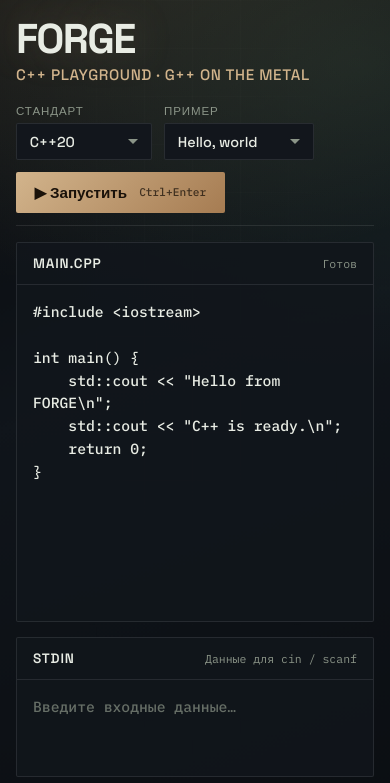
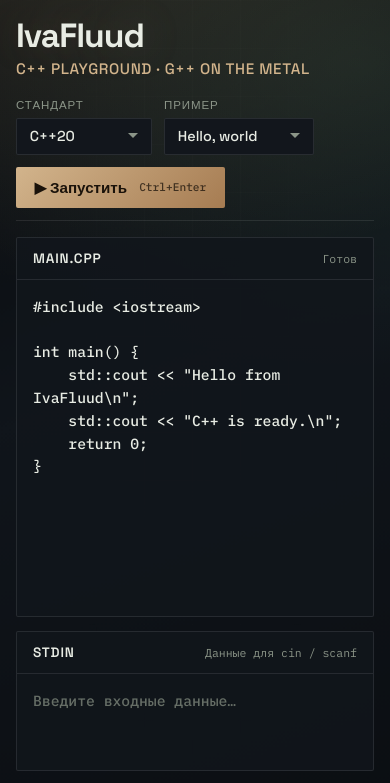
Before and after one commit to Fluud4/desktop-tutorial, a website: page public/index.html in a window 390 px wide. Shown: the top 783 px of the page. Drawn offline with Linux system fonts and the light colour scheme.

Commit message:
Rename compiler brand from FORGE to IvaFluud
Update UI title, sample output, package metadata, and temp workdir prefix.

Co-authored-by: Fluud4 <Fluud4@users.noreply.github.com>

```diff
--- a/package.json
+++ b/package.json
@@ -1,8 +1,8 @@
 {
-  "name": "forge-cxx",
+  "name": "ivafluud-cxx",
   "version": "1.0.0",
   "private": true,
-  "description": "In-browser C++ playground that compiles and runs code with g++",
+  "description": "IvaFluud — in-browser C++ playground that compiles and runs code with g++",
   "main": "server.js",
   "scripts": {
     "start": "node server.js",
--- a/public/app.js
+++ b/public/app.js
@@ -5,7 +5,7 @@
       code: `#include <iostream>
 
 int main() {
-    std::cout << "Hello from FORGE\\n";
+    std::cout << "Hello from IvaFluud\\n";
     std::cout << "C++ is ready.\\n";
     return 0;
 }
--- a/public/index.html
+++ b/public/index.html
@@ -4,10 +4,10 @@
     <meta charset="utf-8" />
     <meta name="viewport" content="width=device-width, initial-scale=1" />
     <meta name="google" content="notranslate" />
-    <title>FORGE — C++ compiler</title>
+    <title>IvaFluud — C++ compiler</title>
     <meta
       name="description"
-      content="FORGE — онлайн-компилятор C++: пишите код, запускайте, смотрите вывод."
+      content="IvaFluud — онлайн-компилятор C++: пишите код, запускайте, смотрите вывод."
     />
     <link rel="preconnect" href="https://fonts.googleapis.com" />
     <link rel="preconnect" href="https://fonts.gstatic.com" crossorigin />
@@ -24,7 +24,7 @@
     <div class="shell">
       <header class="top">
         <div class="brand-block">
-          <p class="brand">FORGE</p>
+          <p class="brand">IvaFluud</p>
           <p class="tagline">C++ playground · g++ on the metal</p>
         </div>
         <div class="controls">
--- a/public/styles.css
+++ b/public/styles.css
@@ -100,9 +100,9 @@ body {
 
 .brand {
   margin: 0;
-  font-size: clamp(2.8rem, 7vw, 4.6rem);
-  line-height: 0.9;
-  letter-spacing: -0.04em;
+  font-size: clamp(2.2rem, 6vw, 3.8rem);
+  line-height: 0.95;
+  letter-spacing: -0.03em;
   font-weight: 700;
   color: var(--ink);
   text-shadow: 0 0 40px rgba(210, 180, 140, 0.25);
@@ -365,7 +365,7 @@ textarea::placeholder {
   }
 
   .brand {
-    font-size: 2.6rem;
+    font-size: 2.1rem;
   }
 }
 
--- a/server.js
+++ b/server.js
@@ -125,7 +125,7 @@ function runProcess(command, args, options = {}) {
 }
 
 async function compileAndRun(code, stdin, standard) {
-  const workDir = await fsp.mkdtemp(path.join(os.tmpdir(), "forge-cxx-"));
+  const workDir = await fsp.mkdtemp(path.join(os.tmpdir(), "ivafluud-cxx-"));
   const sourcePath = path.join(workDir, "main.cpp");
   const binaryPath = path.join(workDir, "program");
 
@@ -300,5 +300,5 @@ const server = http.createServer(async (req, res) => {
 });
 
 server.listen(PORT, HOST, () => {
-  console.log(`FORGE listening on http://${HOST}:${PORT}`);
+  console.log(`IvaFluud listening on http://${HOST}:${PORT}`);
 });
```
Also changed, not shown: README.md.
